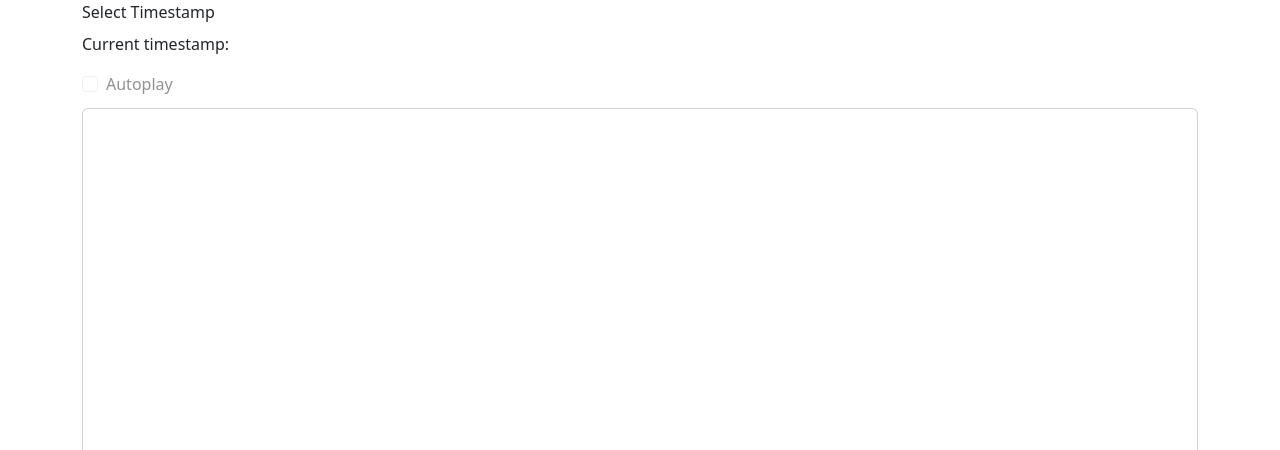
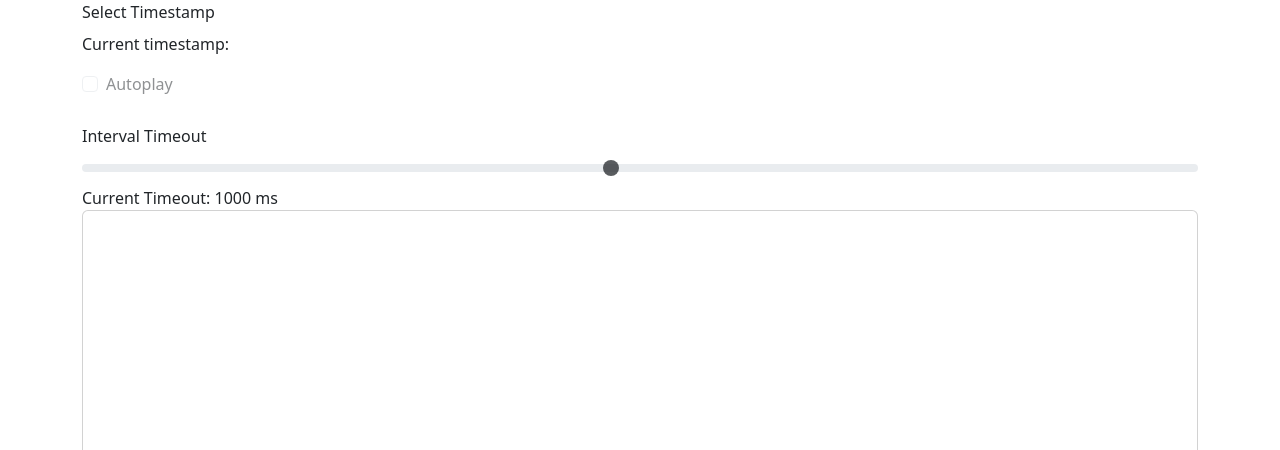
Before and after one commit to mjovanc/improving-animated-node-link-diagrams-scented-widgets, a Flask app: page /node_link in a window 1280 px wide; the page is wider, and only the part inside the window is pictured. Shown: the part 382-832 px from the top of that part. Run offline with Flask 3, Linux system fonts and the light colour scheme; some libraries are stand-ins or nearby versions.

Commit message:
Adding timeout range input

```diff
--- a/src/views/static/js/node_link.js
+++ b/src/views/static/js/node_link.js
@@ -8,13 +8,18 @@ let autoplayInterval; // Global variable to store the autoplay interval
 function updateVisualization(nodes, links, times) {
     const currentTimeText = d3.select("#current-time");
     const autoplayCheckbox = d3.select("#autoplayChecked");
+    const timeoutInput = d3.select("#intervalTimeoutRange").attr("step", 100);
+    const intervalTimeoutValue = d3.select("#intervalTimeoutValue");
 
     autoplayCheckbox.node().removeAttribute("disabled");
+    timeoutInput.node().removeAttribute("disabled");
 
     let currentTimeIndex = 0;
     let isAutoplayEnabled = true;
 
-    currentTimeText.text("Current timestamp: " + currentTimeIndex);
+    // Set initial text values
+    currentTimeText.text("Current Timestamp: " + currentTimeIndex);
+
     // Add event listener to the autoplay checkbox
     autoplayCheckbox.on("change", function() {
         isAutoplayEnabled = this.checked; // Update autoplay state based on checkbox value
@@ -26,6 +31,10 @@ function updateVisualization(nodes, links, times) {
             console.log("Stopping animation...");
             stopAutoplay();
         }
+    });
+
+    timeoutInput.on("change", function () {
+        intervalTimeoutValue.text("Current Timeout: " + this.value);
     });
 
     console.log("times.length = " + times.length);
@@ -44,7 +53,7 @@ function updateVisualization(nodes, links, times) {
         .on("input", function() {
             currentTimeIndex = +this.value;
             console.log("currentTimeIndex = " + currentTimeIndex);
-            updateSimulation(...currentTimeIndex);
+            updateSimulation(currentTimeIndex);
         });
 
     const simulation = d3.forceSimulation(nodes)
@@ -58,11 +67,11 @@ function updateVisualization(nodes, links, times) {
         .alphaDecay(0.05) // Slow down alpha decay for smoother animation
         .on("tick", ticked);
 
-    function updateSimulation(currentTimeIndex) {
-        console.log("updateSimulation(" + currentTimeIndex + ")");
+    function updateSimulation(timeIndex) {
+        console.log("updateSimulation(" + timeIndex + ")");
         console.log("Updating simulation...");
-        const filteredNodes = nodes.filter(d => d.time === currentTimeIndex);
-        const filteredLinks = links.filter(d => d.time === currentTimeIndex);
+        const filteredNodes = nodes.filter(d => d.time === timeIndex);
+        const filteredLinks = links.filter(d => d.time === timeIndex);
 
         simulation.nodes(filteredNodes);
         simulation.force("link").links(filteredLinks);
@@ -70,7 +79,7 @@ function updateVisualization(nodes, links, times) {
 
         // Redraw nodes, links, and labels
         redraw(filteredNodes, filteredLinks);
-        currentTimeText.text("Current timestamp: " + currentTimeIndex);
+        currentTimeText.text("Current timestamp: " + timeIndex);
     }
 
 
@@ -183,12 +192,12 @@ function updateVisualization(nodes, links, times) {
             if (currentTime < maxTime) {
                 currentTime++;
                 scrubber.property("value", currentTime);
-                updateSimulation();
+                updateSimulation(currentTime);
             } else {
                 // If current time reaches the maximum time, stop autoplay
                 stopAutoplay();
             }
-        }, 1000); // Interval time in milliseconds (adjust as needed)
+        }, document.getElementById("intervalTimeoutRange").value); // Interval time in milliseconds (adjust as needed)
     }
 
     function stopAutoplay() {
--- a/src/views/templates/node_link.html
+++ b/src/views/templates/node_link.html
@@ -21,6 +21,11 @@
             Autoplay
           </label>
         </div>
+        <div class="form-group mt-3">
+            <label for="intervalTimeoutRange" class="form-label">Interval Timeout</label>
+            <input type="range" class="form-range" min="100" max="2000" value="1000" step="100" id="intervalTimeoutRange" disabled>
+            <output id="intervalTimeoutValue">Current Timeout: 1000</output> ms
+        </div>
         <div class="col text-center">
             <div class="card p-4">
                 <svg width="1000" height="1000" id="my_dataviz">
```
